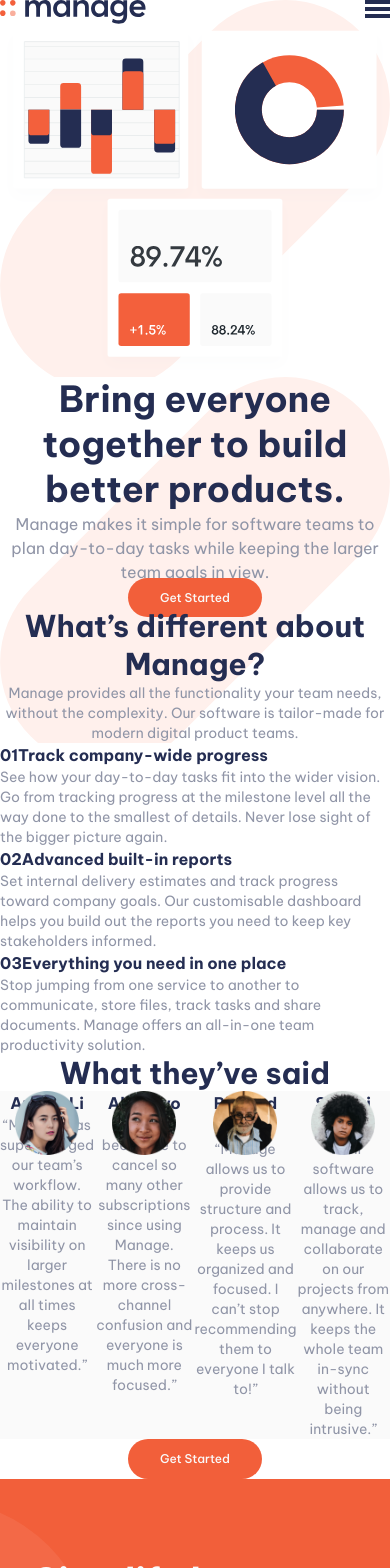
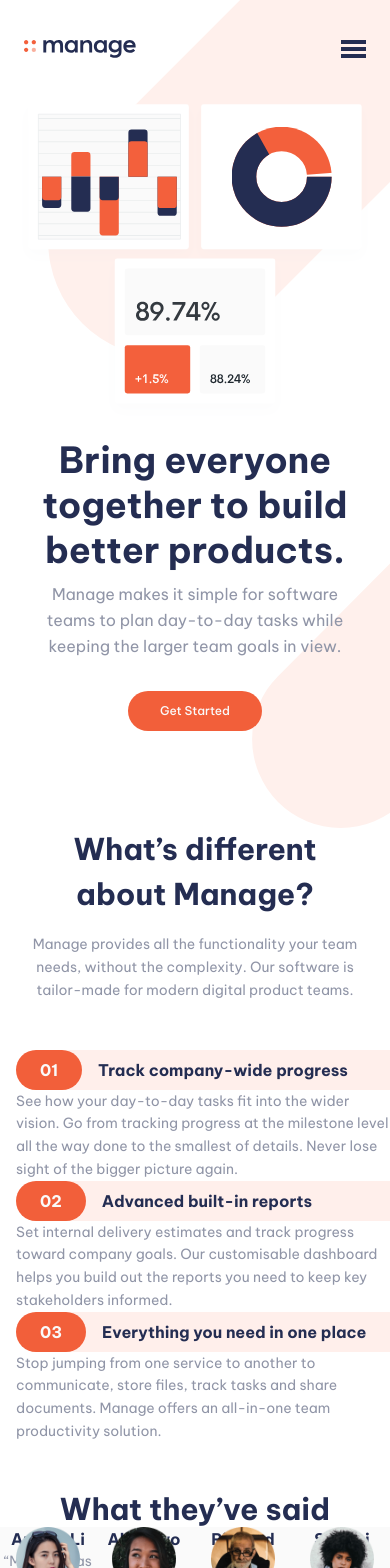
Before and after one commit to Saga-sanga/Manage-landing-page, a React (Vite) app: page / in a window 390 px wide. Shown: the top 1568 px of the page. Built offline with nearby package versions, Linux system fonts and the light colour scheme.

Commit message:
feat: Add style to number points section mobile view

```diff
--- a/src/App.tsx
+++ b/src/App.tsx
@@ -23,11 +23,9 @@ function App() {
 
   return (
     <div className="text-dark-blue">
-      <div className='bg-[url(./assets/bg-tablet-pattern.svg)] bg-no-repeat bg-cover'>
-        <nav className='flex justify-between'>
-          <div>
-            <img src={logo} alt="Manage Logo" />
-          </div>
+      <div className='bg-[url(./assets/bg-tablet-pattern.svg)] bg-no-repeat bg-cover bg-[3rem_-5rem] px-4 pb-4'>
+        <nav className='flex justify-between items-center px-2 py-10'>
+          <img className='w-28' src={logo} alt="Manage Logo" />
           <ul className='hidden md:flex'>
             <li>Pricing</li>
             <li>Product</li>
@@ -43,19 +41,19 @@ function App() {
       </div>
 
       <section >
-        <article className='flex flex-col items-center text-center bg-[url(./assets/bg-tablet-pattern.svg)] bg-no-repeat bg-cover'>
-          <div>
+        <article className='flex flex-col items-center text-center bg-[url(./assets/bg-tablet-pattern.svg)] bg-no-repeat bg-[length:85%] bg-[430%_25%] px-7 gap-24'>
+          <div className='flex flex-col items-center gap-2'>
             <h1 className='text-4xl font-bold leading-tight'>Bring everyone together to build better products.</h1>
-            <p className='text-dark-grayish-blue font-normal'>
+            <p className='text-dark-grayish-blue font-normal leading-relaxed'>
               Manage makes it simple for software teams to plan day-to-day
               tasks while keeping the larger team goals in view.
             </p>
-            <a className='text-very-light-gray font-medium text-xs bg-bright-red px-8 py-3 rounded-full cursor-pointer' href="">Get Started</a>
+            <a className='text-very-light-gray font-medium text-xs mt-6 bg-bright-red px-8 py-3 rounded-full cursor-pointer' href="">Get Started</a>
           </div>
 
-          <div>
-            <h2 className='text-3xl font-bold leading-tight'>What’s different about Manage?</h2>
-            <p className='text-dark-grayish-blue text-sm'>
+          <div className='flex flex-col items-center gap-4'>
+            <h2 className='text-3xl font-bold leading-normal'>What’s different about Manage?</h2>
+            <p className='text-dark-grayish-blue text-sm leading-relaxed'>
               Manage provides all the functionality your team needs, without
               the complexity. Our software is tailor-made for modern digital
               product teams.
@@ -63,41 +61,48 @@ function App() {
           </div>
         </article>
 
-        <div>
-          <h3 className='font-bold'>
-            <span>01</span>
+        <div className='my-12'>
+          <div className='ml-4'>
+            <h3 className='font-bold flex gap-4 items-center bg-very-pale-red relative z-10'>
+              <span className='before:content-[""] before:z-[-1] before:absolute before:top-0 before:left-[-2rem] before:w-12 before:h-full before:bg-white relative text-very-light-gray bg-bright-red px-6 py-2 rounded-full'>01</span>
               Track company-wide progress
             </h3>
-          <p className='text-dark-grayish-blue text-sm'>
+            <p className='text-dark-grayish-blue text-sm leading-relaxed'>
               See how your day-to-day tasks fit into the wider vision. Go from
               tracking progress at the milestone level all the way done to the
               smallest of details. Never lose sight of the bigger picture again.
             </p>
-          <h3 className='font-bold'>
-            <span>02</span>
+          </div>
+          <div className='ml-4'>
+            <h3 className='font-bold flex gap-4 items-center bg-very-pale-red relative z-10'>
+              <span className='before:content-[""] before:z-[-1] before:absolute before:top-0 before:left-[-2rem] before:w-12 before:h-full before:bg-white relative text-very-light-gray bg-bright-red px-6 py-2 rounded-full'>02</span>
               Advanced built-in reports
             </h3>
-          <p className='text-dark-grayish-blue text-sm'>
+            <p className='text-dark-grayish-blue text-sm leading-relaxed'>
               Set internal delivery estimates and track progress toward company
               goals. Our customisable dashboard helps you build out the reports
               you need to keep key stakeholders informed.
             </p>
-          <h3 className='font-bold'>
-            <span>03</span>
+          </div>
+          <div className='ml-4'>
+            <h3 className='font-bold flex gap-4 items-center bg-very-pale-red relative z-10'>
+              <span className='before:content-[""] before:z-[-1] before:absolute before:top-0 before:left-[-2rem] before:w-12 before:h-full before:bg-white relative text-very-light-gray bg-bright-red px-6 py-2 rounded-full'>03</span>
               Everything you need in one place
             </h3>
-          <p className='text-dark-grayish-blue text-sm'>
+            <p className='text-dark-grayish-blue text-sm leading-relaxed'>
               Stop jumping from one service to another to communicate, store files,
               track tasks and share documents. Manage offers an all-in-one team
               productivity solution.
             </p>
           </div>
+        </div>
       </section>
 
       <div className='flex flex-col items-center'>
         <h3 className='font-bold text-3xl text-center'>What they’ve said</h3>
-        <div className='flex overflow-hidden text-center'>
-          <div className='relative bg-very-light-gray flex flex-col items-center'>
+        <div className='overflow-hidden'>
+          <div className='flex text-center'>
+            <div className='relative w-full bg-very-light-gray flex flex-col items-center'>
               <img className='absolute' width={64} src={anishaAvatar} alt="Anisha's Avatar Image" />
               <h3 className='font-bold'>Anisha Li</h3>
               <p className='text-dark-grayish-blue text-sm'>
@@ -105,7 +110,7 @@ function App() {
                 visibility on larger milestones at all times keeps everyone motivated.”
               </p>
             </div>
-          <div className='relative bg-very-light-gray flex flex-col items-center'>
+            <div className='relative w-full bg-very-light-gray flex flex-col items-center'>
               <img className='absolute' width={64} src={aliAvatar} alt="Ali's Avatar Image" />
               <h3 className='font-bold'>Ali Bravo</h3>
               <p className='text-dark-grayish-blue text-sm'>
@@ -114,7 +119,7 @@ function App() {
                 more focused.”
               </p>
             </div>
-          <div className='relative bg-very-light-gray flex flex-col items-center'>
+            <div className='relative w-full bg-very-light-gray flex flex-col items-center'>
               <img className='absolute' width={64} src={richardAvatar} alt="Richard's Avatar Image" />
               <h3 className='font-bold'>Richard Watts</h3>
               <p className='text-dark-grayish-blue text-sm'>
@@ -122,13 +127,14 @@ function App() {
                 and focused. I can’t stop recommending them to everyone I talk to!”
               </p>
             </div>
-          <div className='relative bg-very-light-gray flex flex-col items-center'>
+            <div className='relative w-full bg-very-light-gray flex flex-col items-center'>
               <img className='absolute' width={64} src={shanaiAvatar} alt="Shanai's Avatar Image" />
               <h3 className='font-bold'>Shanai Gough</h3>
               <p className='text-dark-grayish-blue text-sm'>
                 “Their software allows us to track, manage and collaborate on our projects
                 from anywhere. It keeps the whole team in-sync without being intrusive.”
               </p>
+            </div>
           </div>
         </div>
         <a className='text-very-light-gray font-medium text-xs bg-bright-red px-8 py-3 rounded-full cursor-pointer' href="">Get Started</a>
@@ -141,20 +147,20 @@ function App() {
 
       <footer className='bg-very-dark-blue text-very-light-gray flex flex-col items-center gap-12 py-10'>
         <div className='flex gap-3'>
-          <input className='px-7 py-2 rounded-full placeholder:text-sm' type="text" placeholder='Updates in your inbox…'/>
+          <input className='px-7 py-2 rounded-full placeholder:text-sm text-dark-blue' type="text" placeholder='Updates in your inbox…'/>
           <button className='rounded-full px-7 py-2 bg-bright-red text-very-light-gray text-xs font-bold'>GO</button>
         </div>
         <div className='w-full flex justify-around text-sm'>
           <ul>
-            <li className='py-2'>Home</li>
-            <li className='py-2'>Pricing</li>
-            <li className='py-2'>Products</li>
-            <li className='py-2'>About Us</li>
+            <li className='py-2'><a href="">Home</a></li>
+            <li className='py-2'><a href="">Pricing</a></li>
+            <li className='py-2'><a href="">Products</a></li>
+            <li className='py-2'><a href="">About Us</a></li>
           </ul>
           <ul>
-            <li className='py-2'>Careers</li>
-            <li className='py-2'>Community</li>
-            <li className='py-2'>Privacy Policy</li>
+            <li className='py-2'><a href="">Careers</a></li>
+            <li className='py-2'><a href="">Community</a></li>
+            <li className='py-2'><a href="">Privacy Policy</a></li>
           </ul>
         </div>
         <div className='w-full flex flex-col items-center gap-12'>
```
Lines whose indentation alone changed are shown as unchanged.
